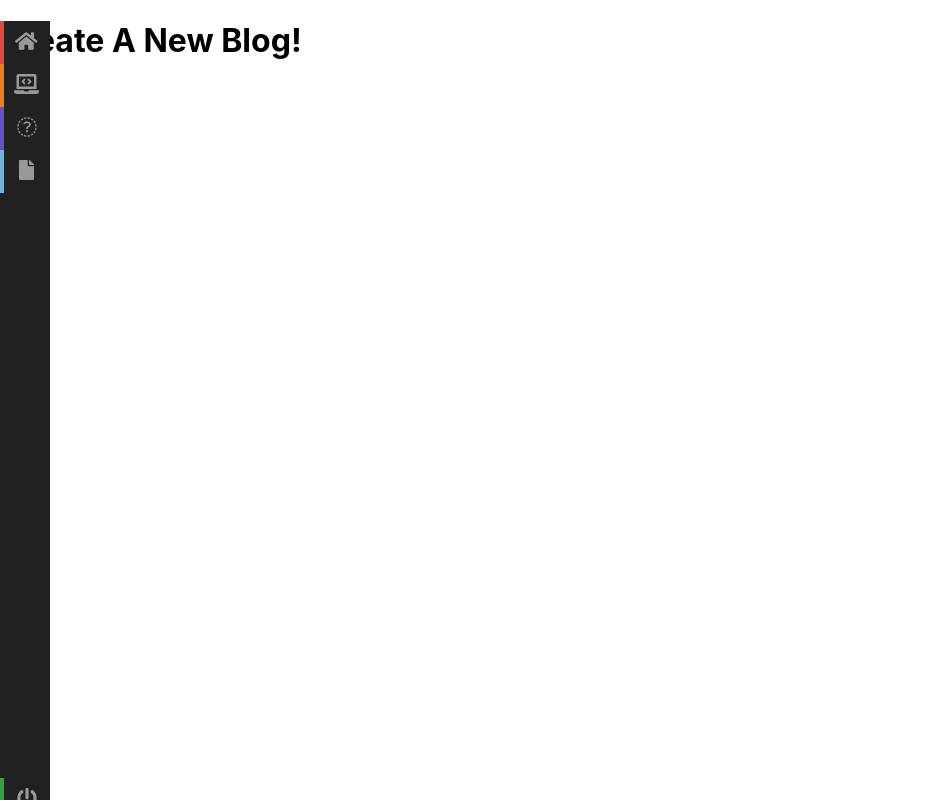
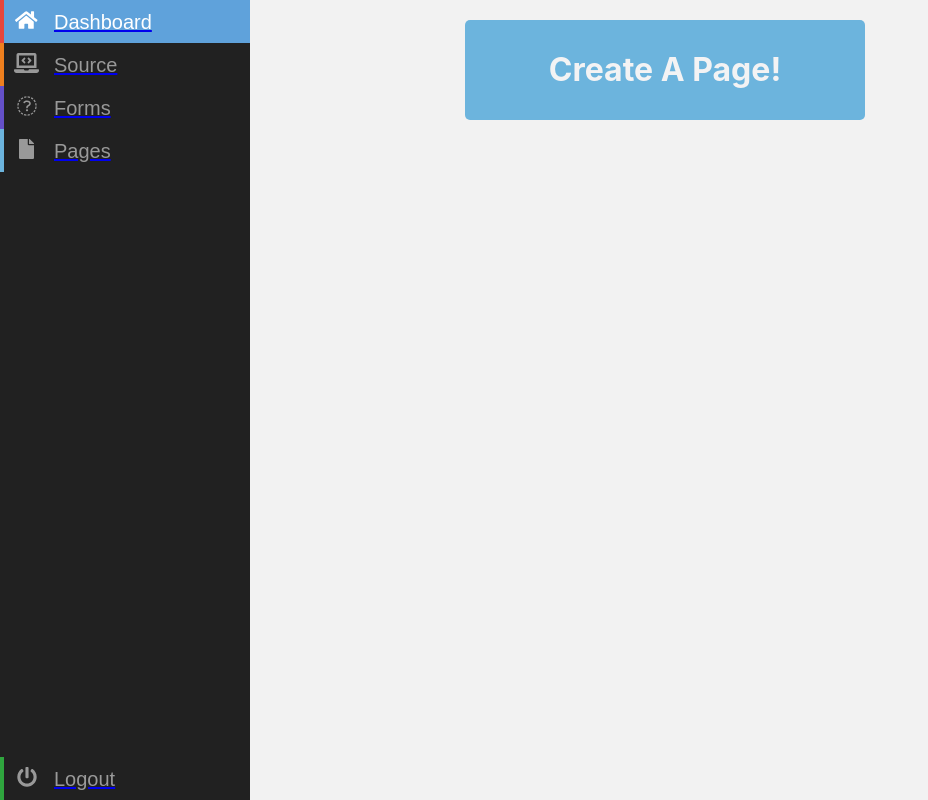
Before and after one commit to ArizonaMangoJuice/los-sabores-de-mi-tierra, a React (Create React App) app: page /dashboard/pages in a window 1280 px wide. Shown: the whole page, without its empty margins (0-928 px from the left). Built offline with nearby package versions, Linux system fonts and the light colour scheme.

Commit message:
created banner component

```diff
--- a/src/App.css
+++ b/src/App.css
@@ -11,6 +11,10 @@
   .App-logo {
     animation: App-logo-spin infinite 20s linear;
   }
+}
+
+h1{
+  margin: 0;
 }
 
 .App-header {
--- /dev/null
+++ b/src/components/Banner/Banner.css
@@ -0,0 +1,17 @@
+.banner-top-padding{
+    padding-top: 20px;
+}
+
+.banner{
+    background-color: #6cb4dd;
+    color: #f3f3f4;
+    width: 400px;
+    margin: 0 auto 0 auto;
+    height: 100px;
+    border-radius: 5px;
+}
+
+.banner-title{
+    padding: 30px 0 30px 0;
+    text-align: center;
+}
--- /dev/null
+++ b/src/components/Banner/Banner.js
@@ -0,0 +1,11 @@
+import React from 'react'
+import './Banner.css'
+export default function Banner(props){
+    return (
+        <div className='banner-top-padding'>
+            <div className='banner '>
+                <h1 className='banner-title'>{props.title}</h1>
+            </div>
+        </div>
+    )
+}
--- /dev/null
+++ b/src/components/Pages/Pages.css
@@ -0,0 +1,9 @@
+.dashboard-container{
+    min-height: 100vh;
+    margin: 0 0 0 50px ;
+    background-color: #f2f2f2;
+}
+
+.dev-border{
+    border: 1px solid red;
+}
--- a/src/components/Pages/Pages.js
+++ b/src/components/Pages/Pages.js
@@ -1,12 +1,15 @@
 import React from 'react'
+import './Pages.css'
+import Banner from '../Banner/Banner';
+export default class Pages extends React.Component{
+    constructor(props){
+        super(props);
 
-export default class Pages extends React.Component{
+    }
     render(){
         return (
-            <div>
-               <div>
-                    <h1>Create A New Blog!</h1>
-                </div>
+            <div className='dashboard-container'>
+                <Banner title='Create A Page!' />
             </div>
         )
     }
```
